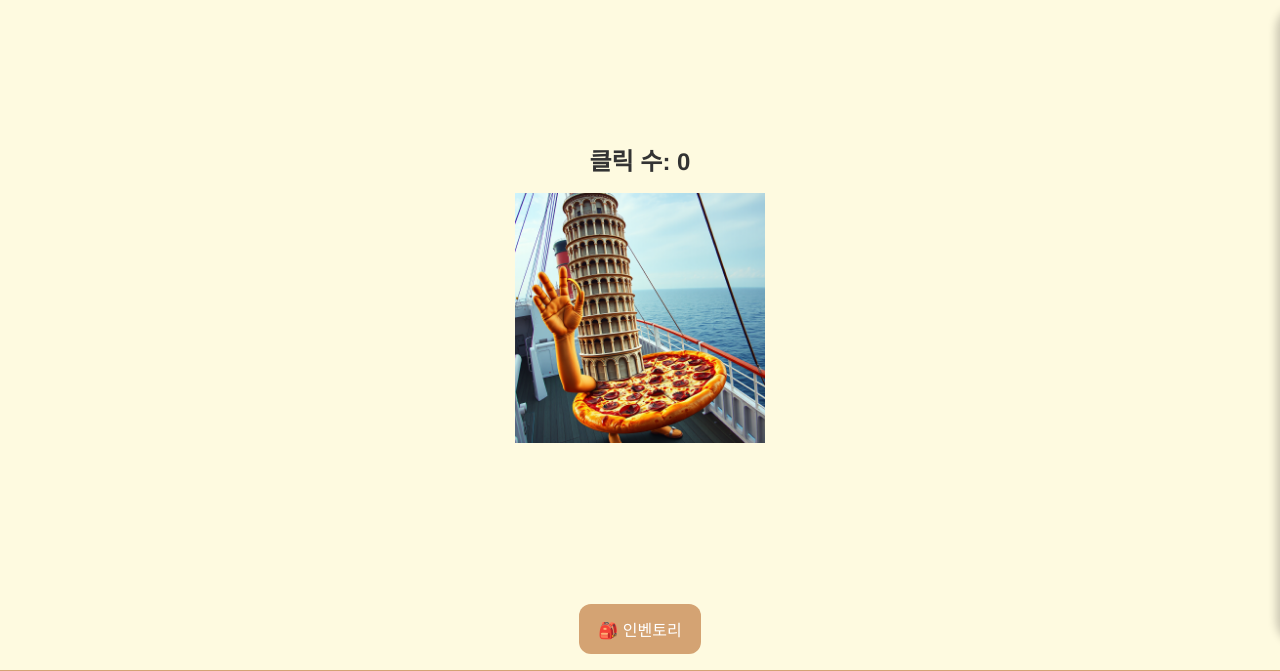
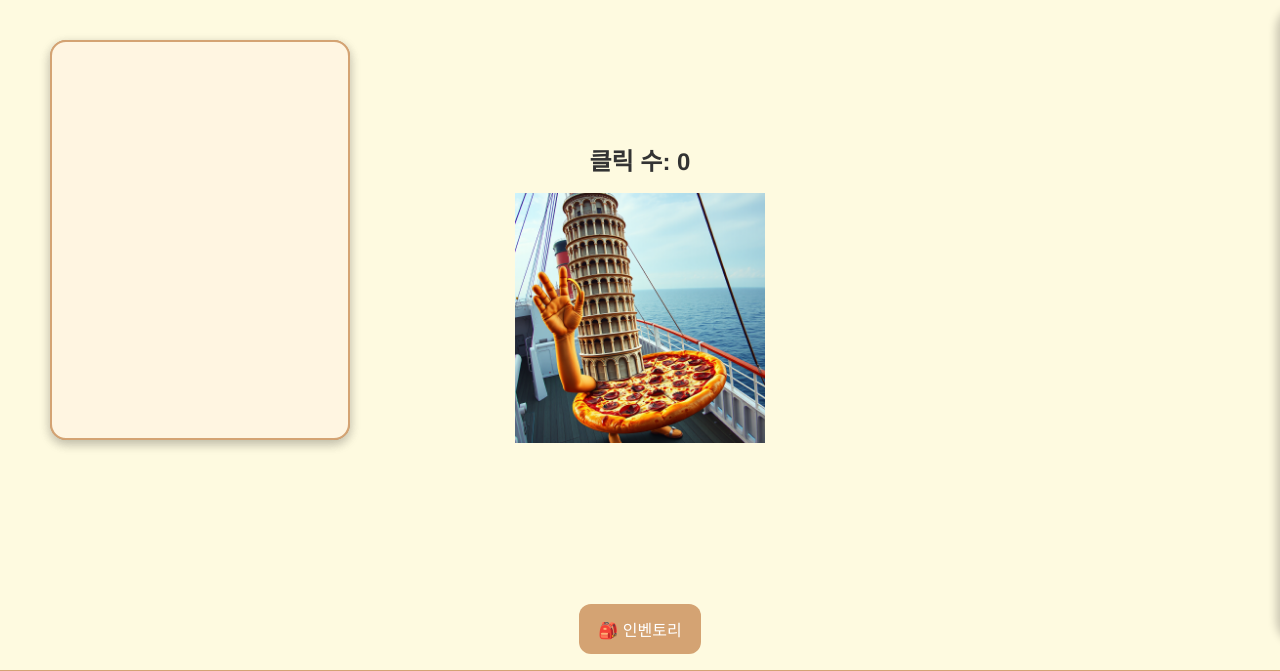
Before and after one commit to woohyun212/OSS_pjt, a Flask app: page / in a window 1280 px wide. Shown: the part 75-746 px from the top of the page. Run offline with Flask 3, Linux system fonts and the light colour scheme.

Commit message:
feat: 랭킹창 + 닉네임 요청

```diff
--- a/static/script.js
+++ b/static/script.js
@@ -14,24 +14,70 @@
 let clickDelta = 0;
 let uuid = getOrCreateUUID();
 
+function loadRanking() {
+  fetch(`${API_PREFIX}/ranking`)
+    .then(res => res.json())
+    .then(rankings => {
+      const rankBox = document.getElementById("rank-box");
+      rankBox.innerHTML = "<h3>🏆 TOP 5</h3><hr style='margin: 0.5rem 0;'>";
+
+      rankings.forEach((user, index) => {
+        const item = document.createElement("div");
+        item.className = "rank-item";
+        item.innerHTML = `${index + 1}. ${user.nickname} <span>${user.click_count.toLocaleString()} 클릭</span>`;
+        rankBox.appendChild(item);
+      });
+    })
+    .catch(err => {
+      console.error("랭킹 불러오기 실패:", err);
+    });
+}
+
 // === 초기화 ===
 document.addEventListener("DOMContentLoaded", () => {
-    clickImage.addEventListener("click", handleClick);
-    setInterval(sendClicksToServer, CLICK_SEND_INTERVAL_MS);
+  clickImage.addEventListener("click", handleClick);
+  setInterval(sendClicksToServer, CLICK_SEND_INTERVAL_MS);
+  loadRanking();  // ✅ 추가
 });
 
 // === UUID 처리 ===
 function getOrCreateUUID() {
     const key = "user_uuid";
     const match = document.cookie.match(new RegExp("(^| )" + key + "=([^;]+)"));
+
     if (match) {
-        return match[2];
+        return match[2];  // 이미 존재하면 그대로 사용
     } else {
         const id = crypto.randomUUID();
-        document.cookie = `${key}=${id}; path=/; max-age=31536000`; // 1 year
+
+        // 쿠키 저장
+        document.cookie = `${key}=${id}; path=/; max-age=31536000`; // 1년
+
+        // ✅ 백엔드에 닉네임 생성 요청 (비동기)
+        fetch("/api/v1/init-user", {
+            method: "POST",
+            headers: {
+                "Content-Type": "application/json"
+            },
+            body: JSON.stringify({ uuid: id })
+        })
+        .then(res => {
+            if (!res.ok) {
+                throw new Error("초기 사용자 생성 실패");
+            }
+            return res.json();
+        })
+        .then(data => {
+            console.log("닉네임 생성 완료:", data.nickname);
+        })
+        .catch(err => {
+            console.error("init-user 요청 오류:", err);
+        });
+
         return id;
     }
 }
+
 
 // === 클릭 처리 ===
 function handleClick() {
--- a/static/style.css
+++ b/static/style.css
@@ -251,3 +251,40 @@
 #close-inventory:hover {
   background-color: #f0f0f0;
 }
+
+#click-layout {
+  display: flex;
+  align-items: center;
+  gap: 2rem;
+}
+
+#rank-box {
+  position: fixed;
+  top: 115px;
+  left: 0;
+  width: 300px;
+  height: 400px;
+  background-color: #fff5e1;
+  border: 2px solid #d4a373;
+  border-radius: 16px;
+  padding: 1rem;
+  font-size: 0.95rem;
+  box-shadow: 0 4px 12px rgba(0, 0, 0, 0.15);
+  z-index: 999;
+  overflow-y: auto;
+
+  /* ✅ 왼쪽에서 화면의 50% 지점으로 이동하고, 다시 본인 너비의 절반만큼 왼쪽으로 당겨서 정중앙 정렬 */
+  left: 50px; /* 원하는 위치로 조정 가능 */
+}
+
+.rank-item {
+  margin-bottom: 1rem;
+  font-weight: bold;
+  line-height: 1.4;
+}
+
+.rank-item span {
+  float: right;
+  font-weight: normal;
+  color: #555;
+}
--- a/templates/index.html
+++ b/templates/index.html
@@ -9,7 +9,7 @@
 </head>
 
 <body>
-
+  <div id="rank-box"></div>
   <!-- 오른쪽 슬라이드 인벤토리 -->
 <div id="inventory-drawer" class="drawer">
   <div class="drawer-content">
@@ -30,10 +30,15 @@
     <p>클릭 수: <span id="click-count">{{ clicks }}</span></p>
   </div>
 
+  <div id="click-layout">
+    <div id="rank-box"></div>
+
     <div id="click-area">
       <img id="click-image" src="{{ url_for('static', filename='assets/default_brainrot.png') }}" alt="클릭 이미지" />
     </div>
+  </div>
 </main>
+
 
     <button id="inventory-btn">🎒 인벤토리</button>
     <footer>
```
Lines whose indentation alone changed are shown as unchanged.
